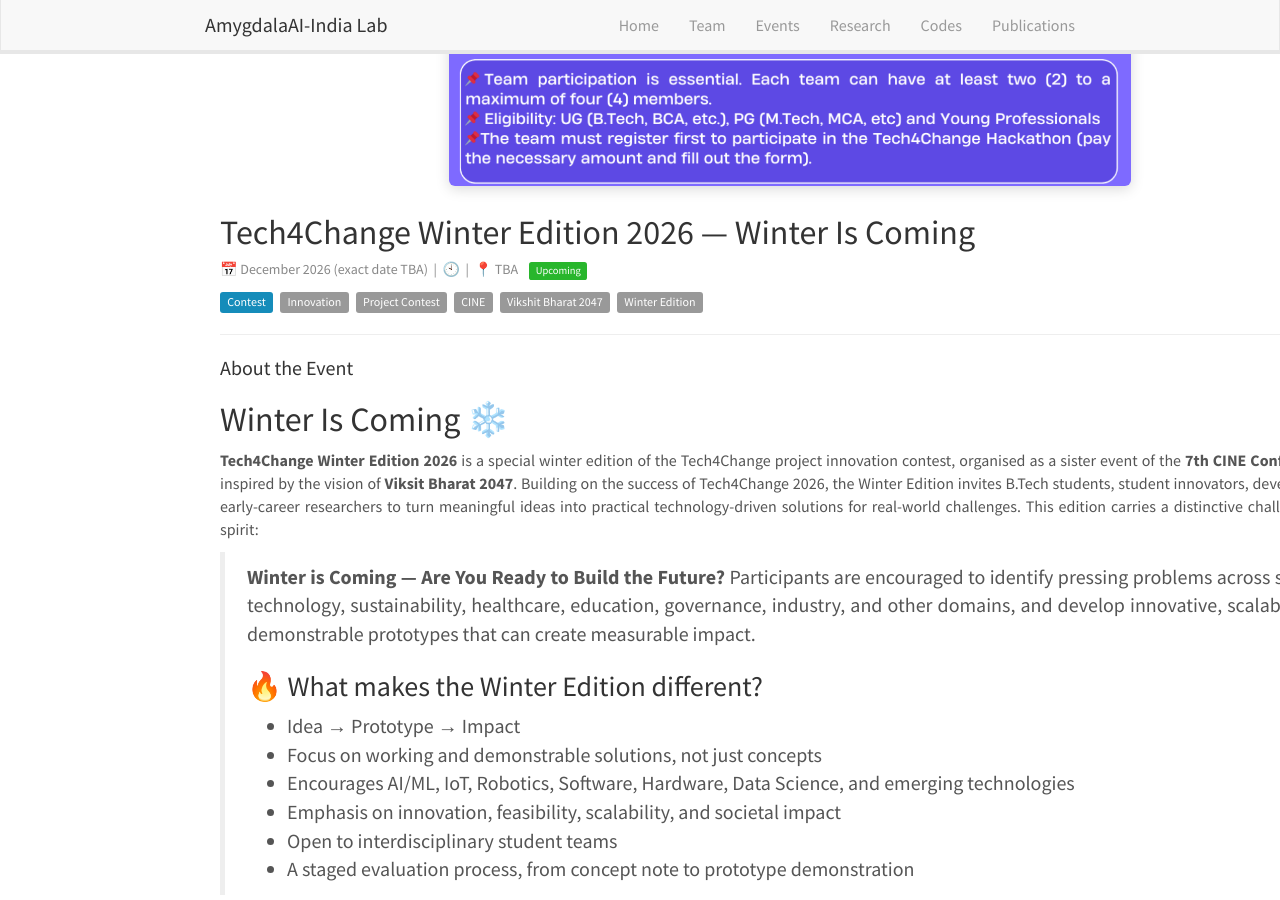
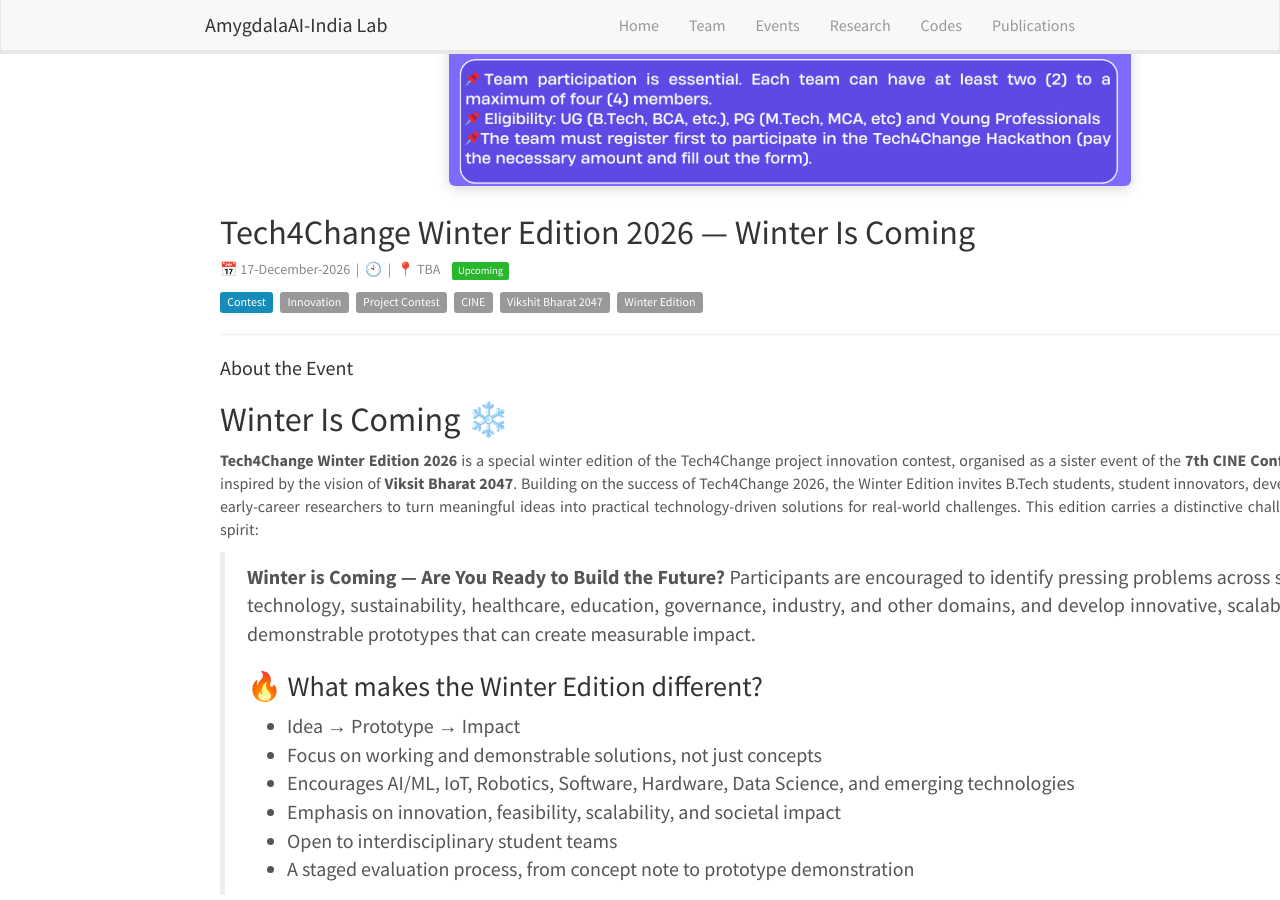
Before and after one commit to amygdalaaiindia/amygdalaaiindia.github.io, a Jekyll site: the page built from _events/tech4change-dec2026.md, in a window 1280 px wide and 900 px high, scrolled down 381 px. Built offline with Jekyll 4.4.1, drawn with Linux system fonts in a browser that asks for light colours; nearby versions of some CDN libraries.

Commit message:
Update tech4change-dec2026.md

```diff
--- a/_events/tech4change-dec2026.md
+++ b/_events/tech4change-dec2026.md
@@ -4,7 +4,7 @@
 type: Contest
 tags: [Innovation, Project Contest, CINE, Vikshit Bharat 2047, Winter Edition]
 date: "2026-12-17"
-display_date: "December 2026 (exact date TBA)"
+display_date: "17-December-2026"
 time: ""
 venue: "TBA"
 poster: "/images/events/tech4change-dec2026/poster.png"
```
